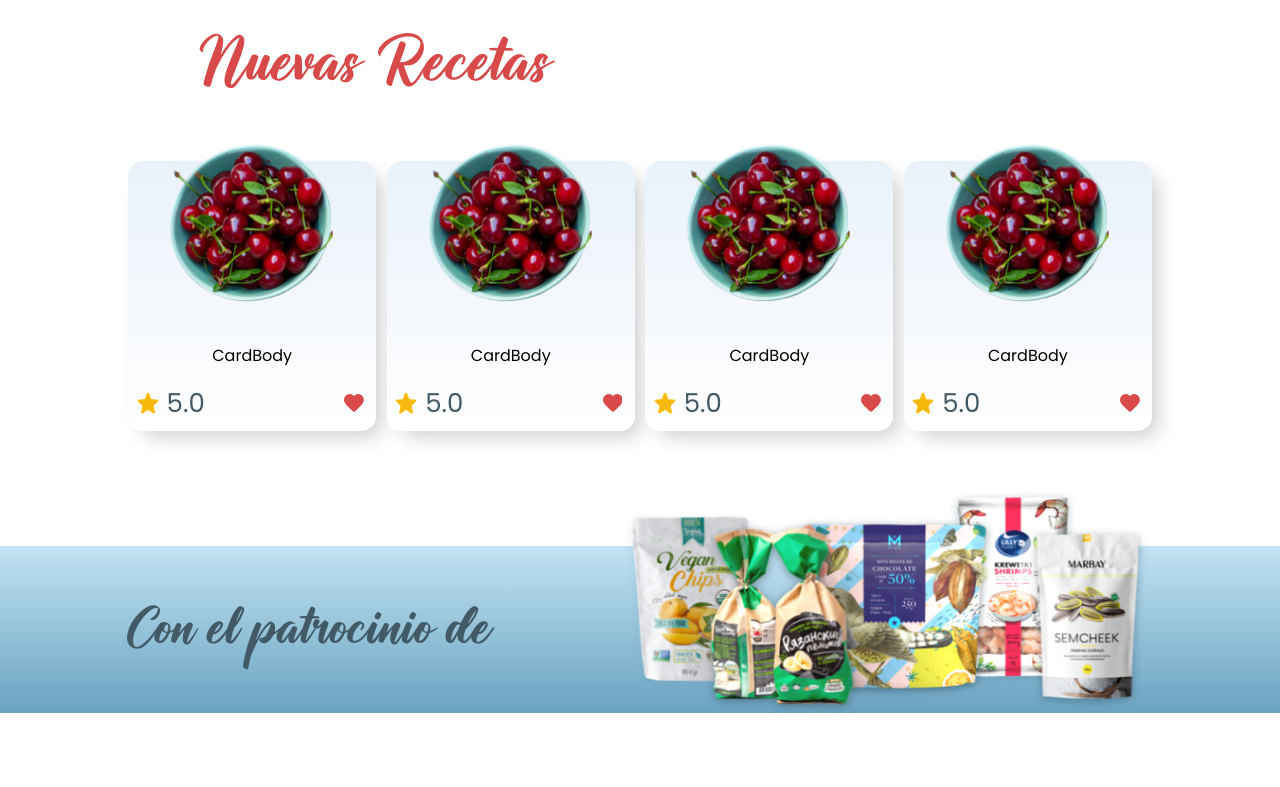
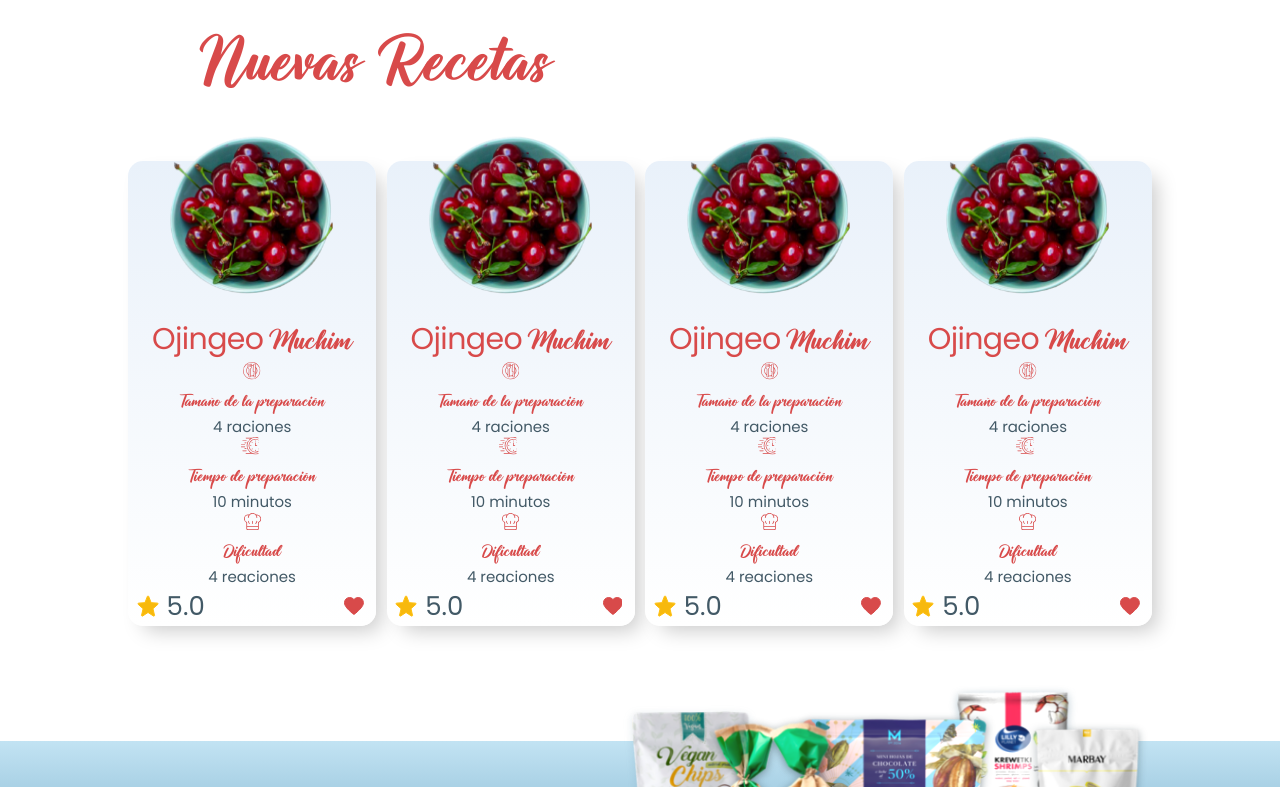
Before and after one commit to milo9402/aranda-frontend, a React (Create React App) app: page / in a window 1280 px wide. Shown: the part 487-1274 px from the top of the page. Before the commit the page ends 1220 px from the top, so only its background shows below. Built offline with nearby package versions, Linux system fonts and the light colour scheme.

Commit message:
chore(card): card body first version

```diff
--- a/src/components/Card/CardBody.tsx
+++ b/src/components/Card/CardBody.tsx
@@ -1,7 +1,34 @@
 import React from 'react'
+// Icons
+import {ReactComponent as RecipeSizeIcon}  from '../../assets/icons/ic_portion.svg'
+import {ReactComponent as RecipeTimeIcon}  from '../../assets/icons/ic_time.svg'
+import {ReactComponent as RecipeDificultIcon}  from '../../assets/icons/ic_chef.svg'
+
 
 export default function CardBody() {
   return (
-    <div>CardBody</div>
+    <div className='card_body'>
+      <div className='card_body_info'>
+          <span className='card_body_icon'>
+            <RecipeSizeIcon/>
+          </span>
+          <span className="card_body_description">Tamaño de la preparación</span>
+          <span className="card_body_value">4 raciones</span>
+      </div>
+      <div className='card_body_info'>
+          <span className='card_body_icon'>
+            <RecipeTimeIcon/>
+          </span>
+          <span className="card_body_description">Tiempo de preparación</span>
+          <span className="card_body_value">10 minutos</span>
+      </div>
+      <div className='card_body_info'>
+          <span className='card_body_icon'>
+            <RecipeDificultIcon/>
+          </span>
+          <span className="card_body_description">Dificultad</span>
+          <span className="card_body_value">4 reaciones</span>
+      </div>
+    </div>
   )
 }
--- a/src/components/Card/index.tsx
+++ b/src/components/Card/index.tsx
@@ -9,6 +9,10 @@ export default function Card() {
   return (
     <div className='card_container'>
         <img className='card_image' src={CardImage} alt="card_image" />
+        <span className='card_title'>
+            <div className="card_food">Ojingeo</div>
+            <div className="card_ingredient">Muchim</div>
+        </span>
         <CardBody/>
         <div className='card_icons'>
             <span className='card_puntuation'>
--- a/src/styles/components/_card.scss
+++ b/src/styles/components/_card.scss
@@ -6,17 +6,50 @@
     top: 288px;
     left: 508px;
     width: 266px;
-    height: 270px;
     background: transparent linear-gradient(180deg, #E9F1FA 0%, #FFFFFF 100%) 0% 0% no-repeat padding-box;
     box-shadow: 10px 10px 20px -5px #cccccc;
     border-radius: 15px;
     opacity: 1;
+
+    .card_title{
+        color: $primary;
+        width: 100%;
+        text-align: center;
+        display: flex;
+        justify-content: center;
+        align-items: baseline;
+        gap:5px;
+        .card_food{
+            font: normal normal normal 30px/40px Poppins;
+            letter-spacing: -0.6px;
+        }
+        .card_ingredient{
+            font: normal normal normal 30px/40px Monster Clubhouse;
+        }
+    }
 
     .card_image{
         width: 164px;
         height: 158px;
         position: relative;
         top: -25px;
+    }
+    .card_body .card_body_info{
+        display: flex;
+        flex-direction: column;
+        justify-content: space-between;
+        align-items: center;
+        text-align: center;
+        gap: 5px;
+        .card_body_description{
+            color: $primary;
+            font: normal normal normal 17px/20px Monster Clubhouse;
+            letter-spacing: 0px;
+        }
+        .card_body_value{
+            color: $secondary;
+            font: normal normal normal 15px/20px Poppins;
+        }
     }
     .card_icons{
         display: flex;
```
